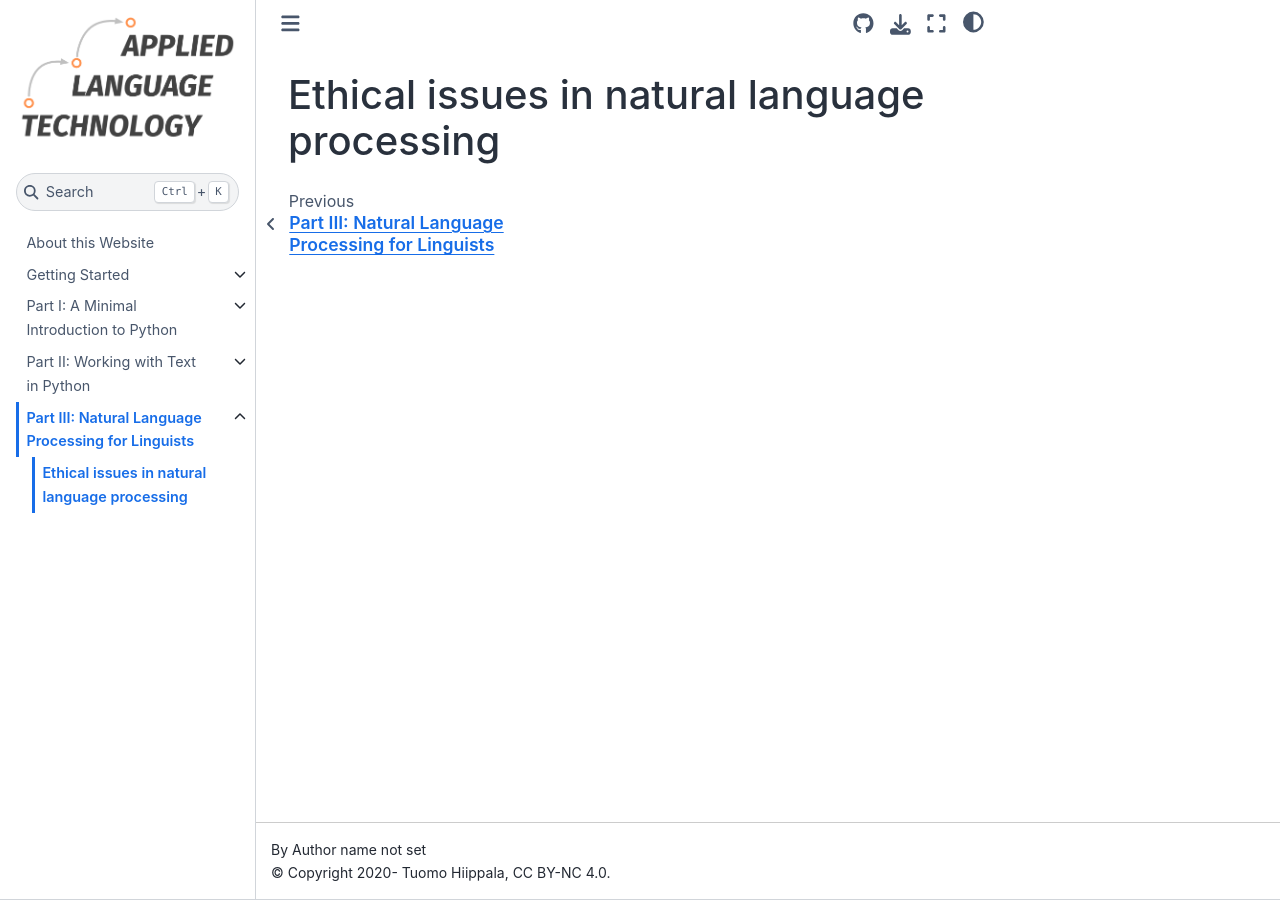
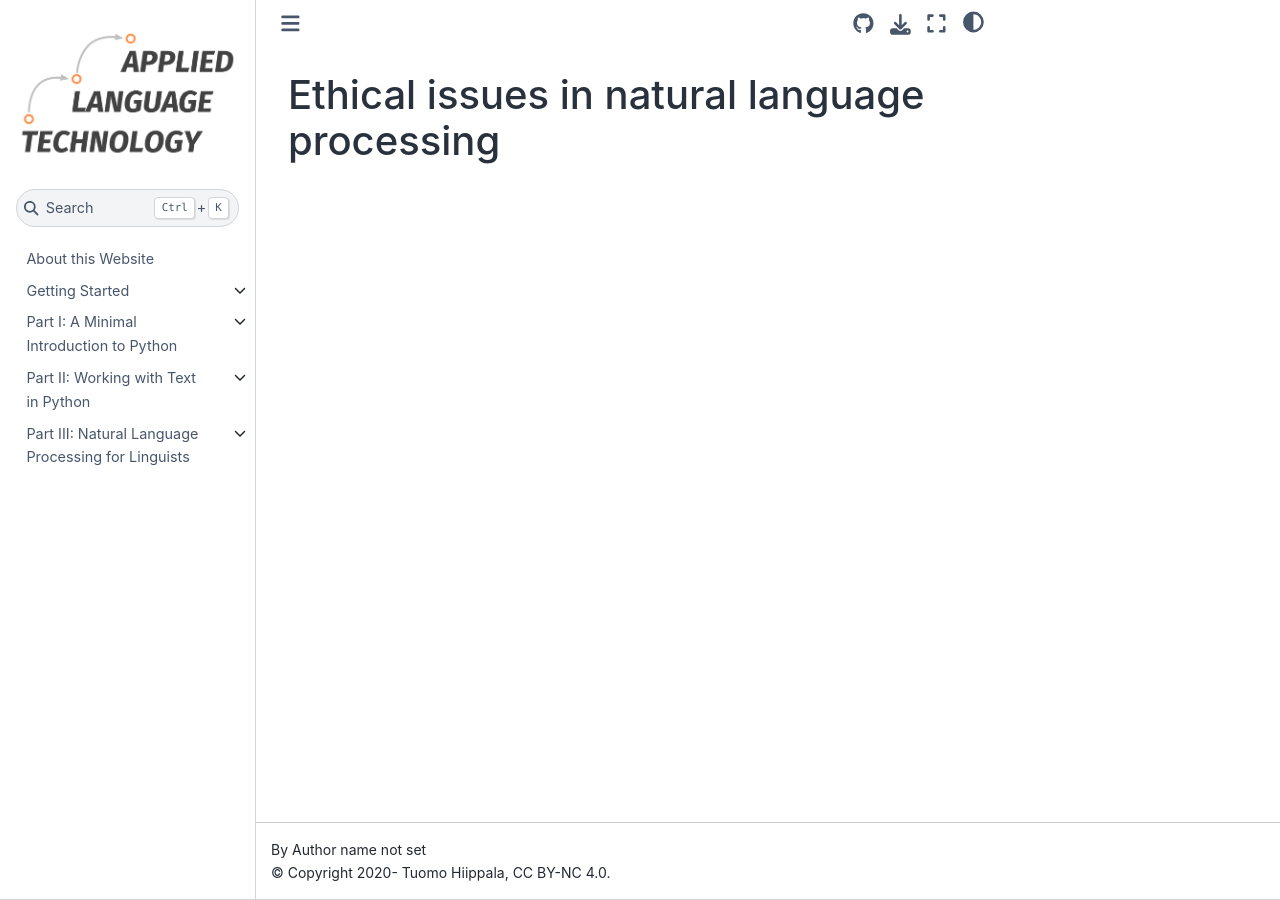
Before and after one commit to Applied-Language-Technology/website, a Sphinx documentation site: the page built from source/ethics.rst, in a window 1280 px wide. Built offline with Sphinx 7.4.7 and the Sphinx Book theme 1.1.4, drawn with Linux system fonts in a browser that asks for light colours; pages that are not in the unit, such as notebooks, are missing from menus.

```diff
--- a/source/nlp_for_linguists.rst
+++ b/source/nlp_for_linguists.rst
@@ -31,5 +31,3 @@ After reading through this section, you should be able to:
    notebooks/part_iii/03_embeddings.ipynb
    notebooks/part_iii/04_embeddings_continued.ipynb
    notebooks/part_iii/05_text_linguistics.ipynb
-   notebooks/part_iii/06_exporting.ipynb
-   ethics.rst
```
